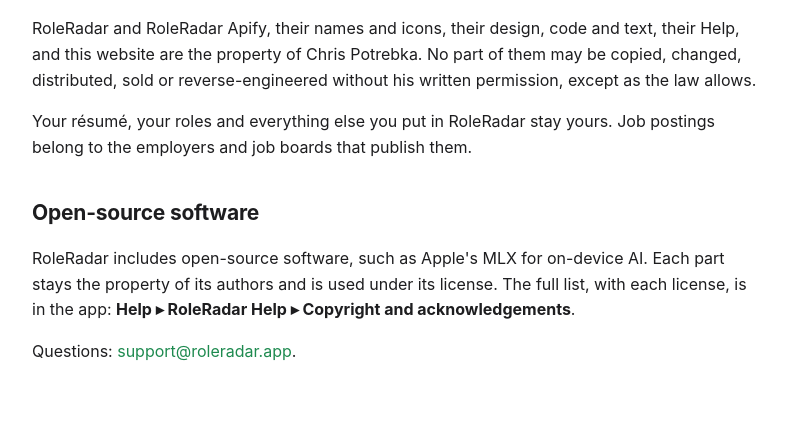
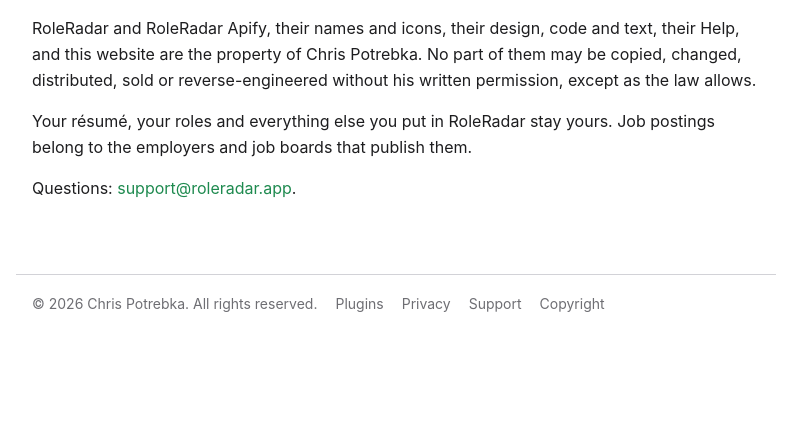
Before and after one commit to christhefarmer/roleradar-site, a plain HTML site: page copyright.html in a window 1280 px wide. Shown: the part 180-613 px from the top of the page, without its empty margins (244-1035 px from the left). Drawn offline with Linux system fonts and the light colour scheme.

Commit message:
Privacy and copyright: no open model download, no bundled open-source code
Co-Authored-By: Claude Opus 5.5 <noreply@anthropic.com>

```diff
--- a/copyright.html
+++ b/copyright.html
@@ -21,10 +21,6 @@ property of Chris Potrebka. No part of them may be copied, changed, distributed,
 permission, except as the law allows.</p>
 <p>Your résumé, your roles and everything else you put in RoleRadar stay yours. Job postings belong to the employers and job
 boards that publish them.</p>
-<h2>Open-source software</h2>
-<p>RoleRadar includes open-source software, such as Apple's MLX for on-device AI. Each part stays the property of its authors
-and is used under its license. The full list, with each license, is in the app: <b>Help ▸ RoleRadar Help ▸ Copyright and
-acknowledgements</b>.</p>
 <p>Questions: <a href="mailto:support@roleradar.app">support@roleradar.app</a>.</p>
 </main>
 <footer class="site">
```
Also changed, not shown: privacy.html (+1 -3 lines).
